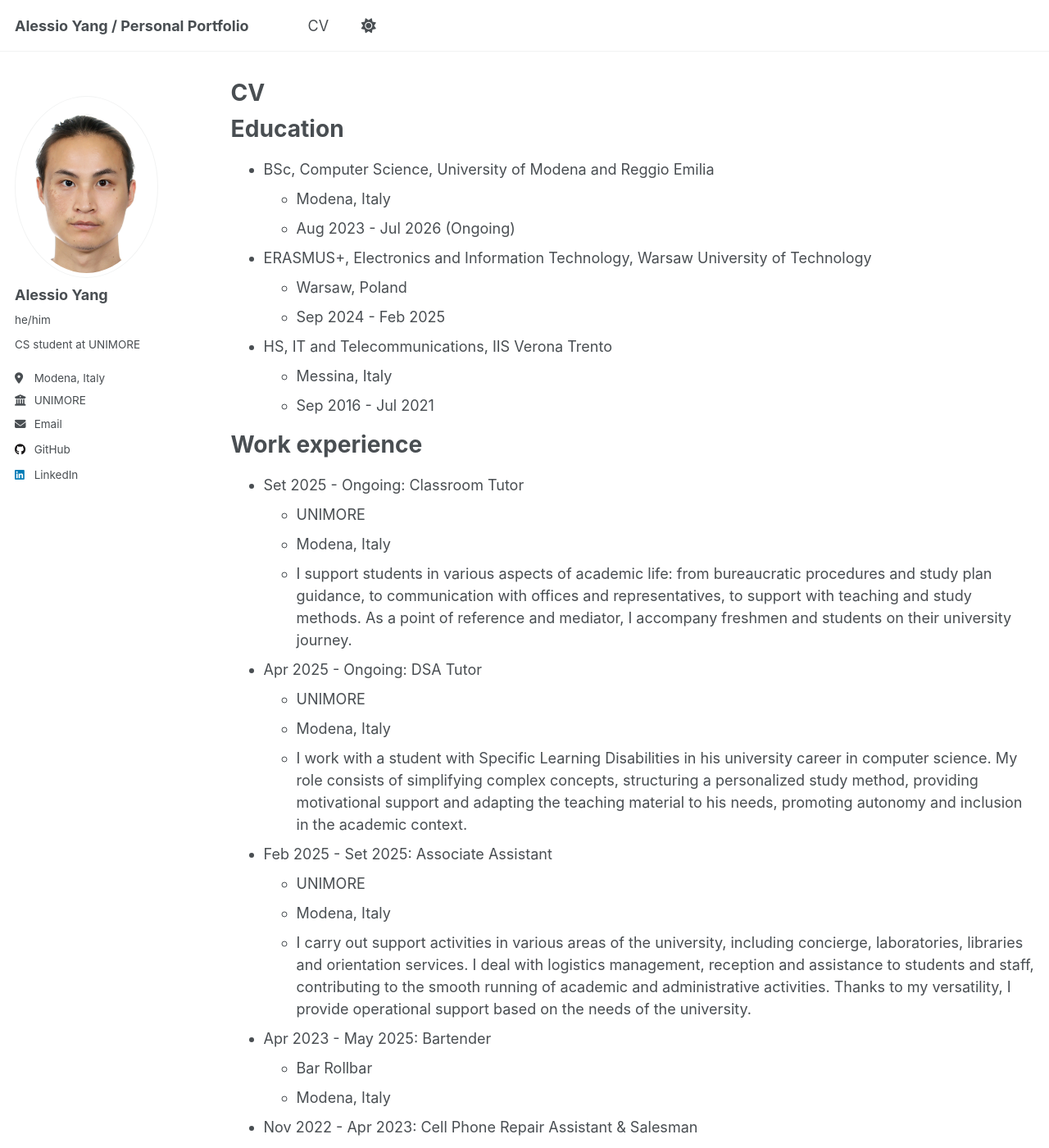
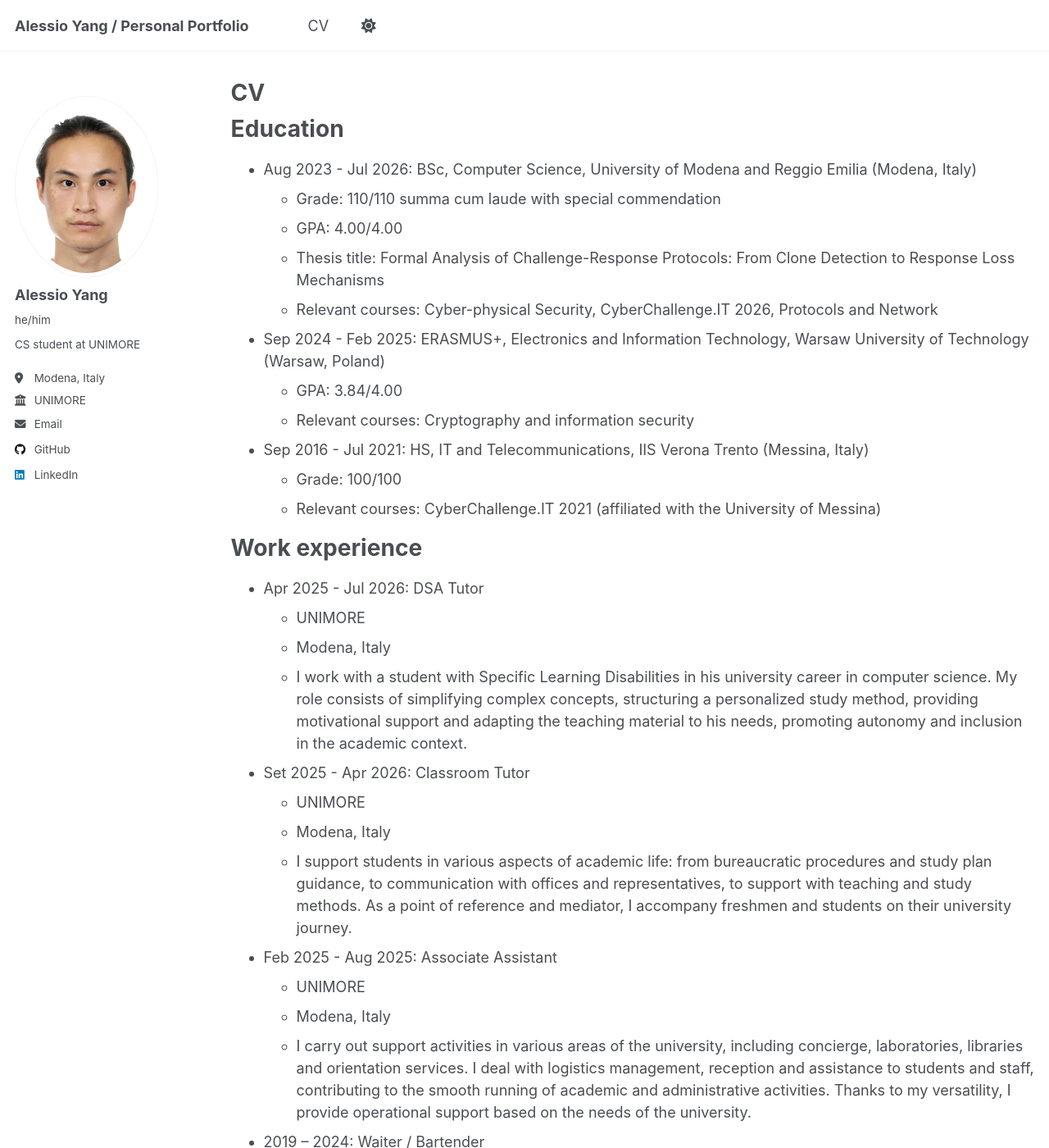
Before and after one commit to AY02/ay02.github.io, a Jekyll site: the page built from _pages/cv.md, in a window 1280 px wide and 1400 px high. Shown: the whole window at 82% size. Built offline with Jekyll 4.4.1, drawn with Linux system fonts in a browser that asks for light colours; a script that is not in the unit is left out; some of the changed text lies outside the part shown.

Commit message:
Revise CV with updated education and work experience
Reorganized education and work experience sections, updated roles and responsibilities, and added GPA and thesis details.

```diff
--- a/_pages/cv.md
+++ b/_pages/cv.md
@@ -11,62 +11,47 @@ redirect_from:
 
 Education
 ======
-* BSc, Computer Science, University of Modena and Reggio Emilia
-  * Modena, Italy
-  * Aug 2023 - Jul 2026 (Ongoing)
-* ERASMUS+, Electronics and Information Technology, Warsaw University of Technology
-  * Warsaw, Poland
-  * Sep 2024 - Feb 2025
-* HS, IT and Telecommunications, IIS Verona Trento
-  * Messina, Italy
-  * Sep 2016 - Jul 2021
+* Aug 2023 - Jul 2026: BSc, Computer Science, University of Modena and Reggio Emilia (Modena, Italy)
+  * Grade: 110/110 summa cum laude with special commendation
+  * GPA: 4.00/4.00
+  * Thesis title: Formal Analysis of Challenge-Response Protocols: From Clone Detection to Response Loss Mechanisms
+  * Relevant courses: Cyber-physical Security, CyberChallenge.IT 2026, Protocols and Network
+* Sep 2024 - Feb 2025: ERASMUS+, Electronics and Information Technology, Warsaw University of Technology (Warsaw, Poland)
+  * GPA: 3.84/4.00
+  * Relevant courses: Cryptography and information security
+* Sep 2016 - Jul 2021: HS, IT and Telecommunications, IIS Verona Trento (Messina, Italy)
+  * Grade: 100/100
+  * Relevant courses: CyberChallenge.IT 2021 (affiliated with the University of Messina)
 
 Work experience
 ======
-* Set 2025 - Ongoing: Classroom Tutor
+* Apr 2025 - Jul 2026: DSA Tutor
+  * UNIMORE
+  * Modena, Italy
+  * I work with a student with Specific Learning Disabilities in his university career in computer science. My role consists of simplifying complex concepts, structuring a personalized study method, providing motivational support and adapting the teaching material to his needs, promoting autonomy and inclusion in the academic context.
+
+* Set 2025 - Apr 2026: Classroom Tutor
   * UNIMORE
   * Modena, Italy
   * I support students in various aspects of academic life: from bureaucratic procedures and study plan guidance, to communication with offices and representatives, to support with teaching and study methods. As a point of reference and mediator, I accompany freshmen and students on their university journey.
 
-* Apr 2025 - Ongoing: DSA Tutor
-  * UNIMORE
-  * Modena, Italy
-  * I work with a student with Specific Learning Disabilities in his university career in computer science. My role consists of simplifying complex concepts, structuring a personalized study method, providing motivational support and adapting the teaching material to his needs, promoting autonomy and inclusion in the academic context.
-
-* Feb 2025 - Set 2025: Associate Assistant
+* Feb 2025 - Aug 2025: Associate Assistant
   * UNIMORE
   * Modena, Italy
   * I carry out support activities in various areas of the university, including concierge, laboratories, libraries and orientation services. I deal with logistics management, reception and assistance to students and staff, contributing to the smooth running of academic and administrative activities. Thanks to my versatility, I provide operational support based on the needs of the university.
 
-* Apr 2023 - May 2025: Bartender
-  * Bar Rollbar
-  * Modena, Italy
-
-* Nov 2022 - Apr 2023: Cell Phone Repair Assistant & Salesman
-  * Ping Store
-  * Messina, Italy
-
-* Sep 2022 - Nov 2022: Bartender
-  * Bar Nonantolana
-  * Modena, Italy
-
-* Jun 2022 - Sep 2022: Waiter & Bar-back
-  * Bar Flora
-  * Cremona, Italy
-
-* Jun 2019 - Sep 2020: Waiter
-  * Chan Sushi Bar
-  * Messina, Italy
+* 2019 – 2024: Waiter / Bartender
 
 Courses
 ======
+* CompTIA - Security+ (ongoing)
 * Cisco - CCNA Routing and Switching: Routing and Switching Essentials (2020 - 2021)
 * Cisco - CCNA Routing and Switching: Introduction to Networks (2019 - 2020)
 * Cisco - IT Essentials (2018 - 2019)
 
 Challenges
 ======
-* CINI - CyberChallenge.IT (2025 - 2026) (Ongoing)
+* CINI - CyberChallenge.IT (2025 - 2026)
 * Coding Jam - JEMORE (2024)
 * Nao Challenge - School of Robotics (2020 - 2021)
 * CINI - CyberChallenge.IT (2020 - 2021)
```
